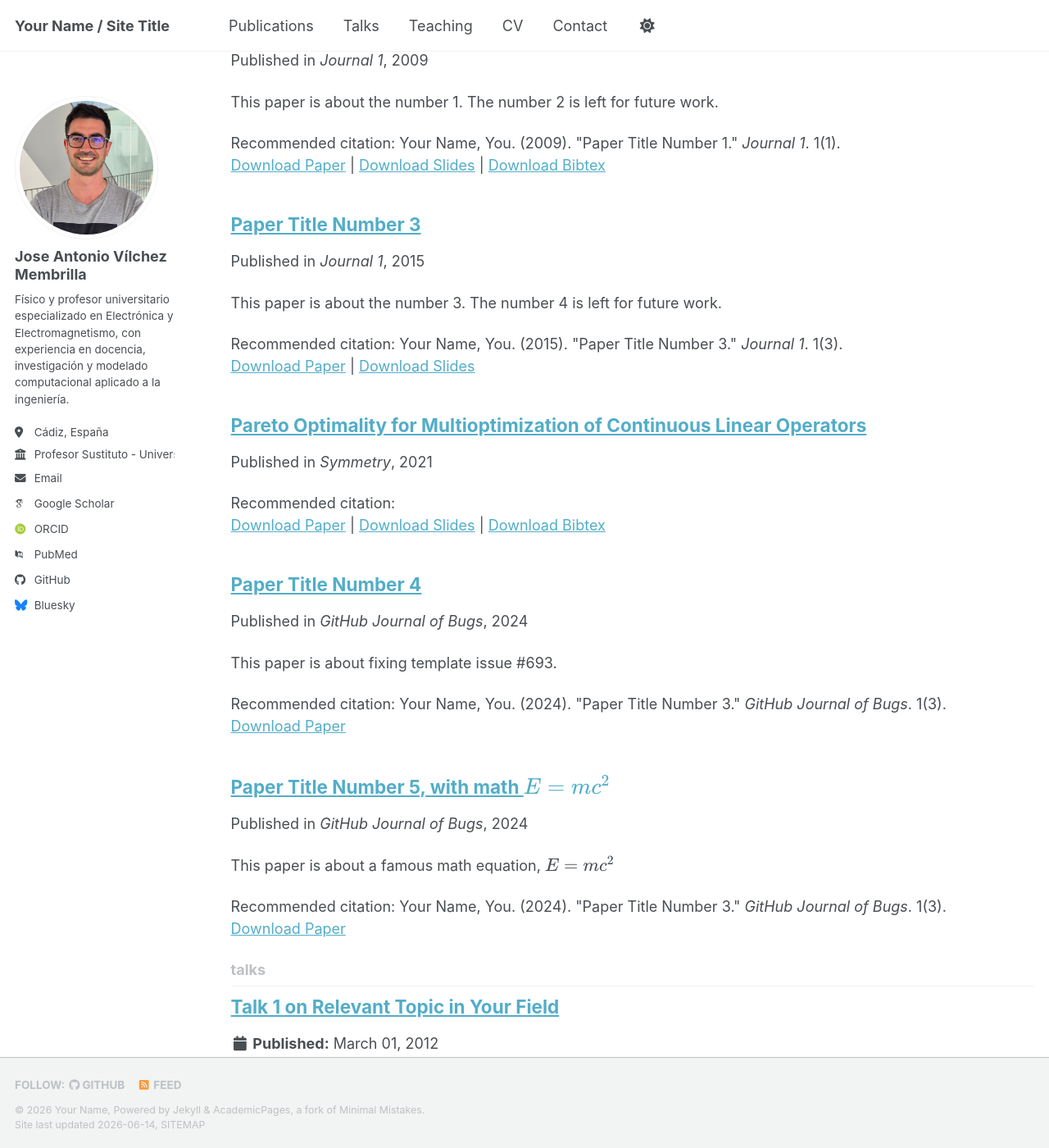
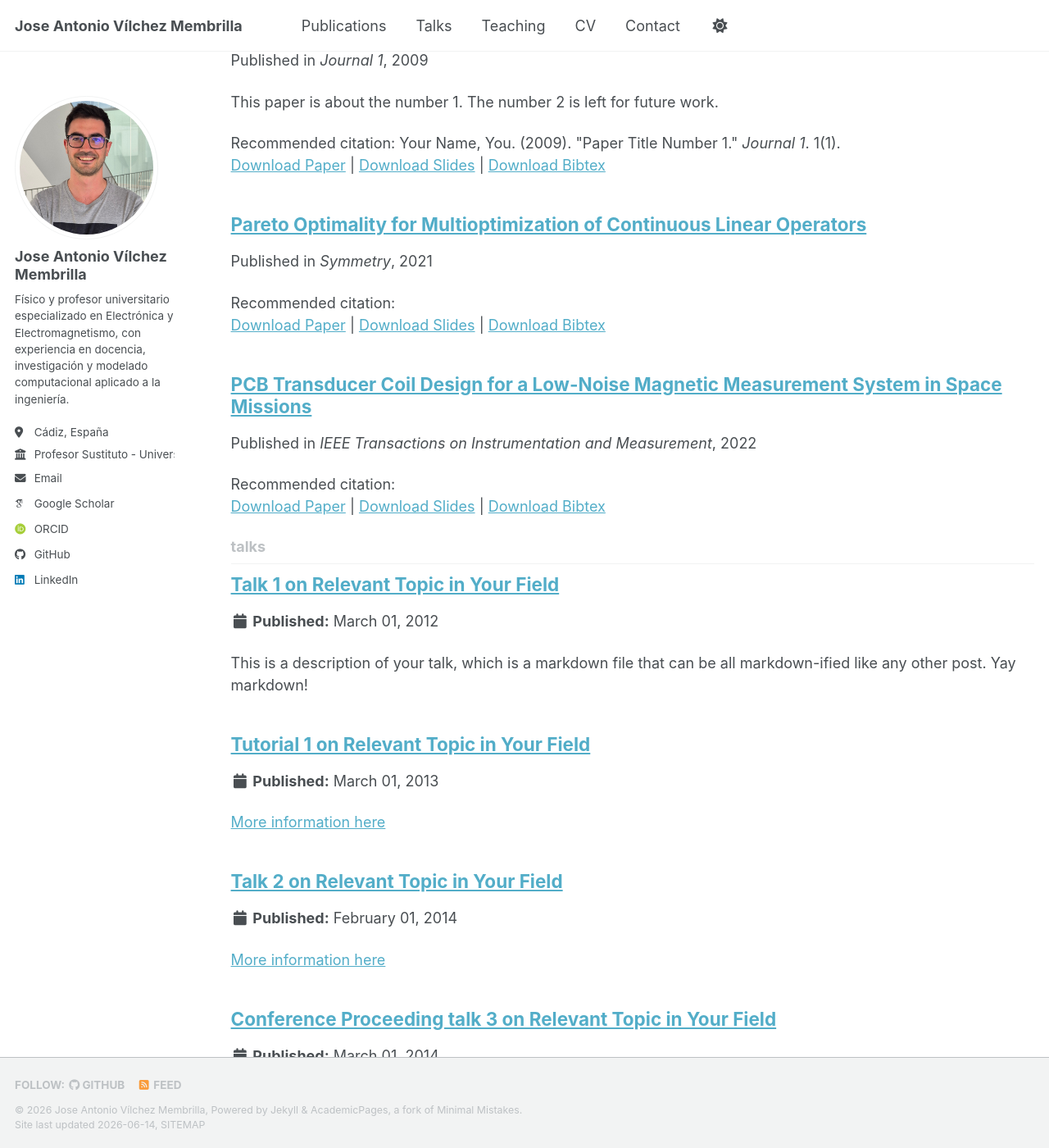
Before and after one commit to joseavilchez/joseavilchez.github.io, a Jekyll site: the page built from _pages/collection-archive.html, in a window 1280 px wide and 1400 px high, scrolled down 1138 px. Shown: the whole window at 82% size. Built offline with Jekyll 4.4.1, drawn with Linux system fonts in a browser that asks for light colours; some web fonts are replaced; a script bundle is joined from its source files by our own code; library files that are not in the unit come from our copies.

```diff
--- a/_config.yml
+++ b/_config.yml
@@ -9,10 +9,10 @@
 # Basic Site Settings
 locale                   : "en-US"
 site_theme               : "default" # The available themes options are "default", "air", "sunrise", "mint", "dirt" and "contrast"
-title                    : "Your Name / Site Title"
+title                    : "Jose Antonio Vílchez Membrilla"
 title_separator          : "-"
-name                     : &name "Your Name"
-description              : &description "Your Name's academic portfolio"   # Update this with a general description of your site, this is the default if not overridden by a page
+name                     : &name "Jose Antonio Vílchez Membrilla"
+description              : &description "Physicist and university lecturer specialized in Electronics and Electromagnetism, with experience in teaching, research, and computational modeling applied to engineering."   # Update this with a general description of your site, this is the default if not overridden by a page
 url                      : https://joseavilchez.github.io # The base hostname & protocol for your site e.g. "https://[your GitHub username].github.io",
                                                            # or if you already have some other page hosted on Github then use "https://[your GitHub username].github.io/[Your Repo Name]"
 baseurl                  : "" # the subpath of your site, e.g. "/blog"
@@ -35,13 +35,13 @@ author:
   # Academic websites
   academia         : # URL
   arxiv            : # URL - Update with the correct link to your profile
-  googlescholar    : "https://scholar.google.com/citations?user=PS_CX0AAAAAJ"
+  googlescholar    : "https://scholar.google.com/citations?user=EUleEycAAAAJ&hl=en"
   inspire-hep      : # URL
   impactstory      : # URL
-  orcid            : "https://orcid.org/yourorcidurl"
+  orcid            : "https://orcid.org/0000-0002-3383-2634"
   semantic         : # URL
   ssrn             : # URL
-  pubmed           : "https://www.ncbi.nlm.nih.gov/pubmed/?term=john+snow"
+  pubmed           : # URL
   researchgate     : # URL
   scopus           : # URL
   zotero           : # URL
@@ -51,13 +51,13 @@ author:
   bitbucket        : # Username - Update with your username on the site
   codepen          : # Username
   dribbble         : # Username
-  github           : "academicpages"
+  github           : "joseavilchez"
   kaggle           : # Username
   stackoverflow    : # User number or user number and name (i.e., use "1" or "1/jeff-atwood")
 
   # Social media
   artstation       : # Username
-  bluesky          : "bsky.app" # Replace this with you Bluesky username
+  bluesky          : # Username
   facebook         : # Username
   flickr           : # Username
   foursquare       : # Username
@@ -66,7 +66,7 @@ author:
   keybase          : # Username
   instagram        : # Username
   lastfm           : # Username
-  linkedin         : # Username
+  linkedin         : "jose-antonio-vilchez-membrilla"
   mastodon         : # URL
   medium           : # URL
   pinterest        : # Username
--- a/_publications/2015-10-01-paper-title-number-3.md
+++ /dev/null
@@ -1,14 +0,0 @@
----
-title: "Paper Title Number 3"
-collection: publications
-category: manuscripts
-permalink: /publication/2015-10-01-paper-title-number-3
-excerpt: 'This paper is about the number 3. The number 4 is left for future work.'
-date: 2015-10-01
-venue: 'Journal 1'
-slidesurl: 'https://academicpages.github.io/files/slides3.pdf'
-paperurl: 'https://academicpages.github.io/files/paper3.pdf'
-citation: 'Your Name, You. (2015). &quot;Paper Title Number 3.&quot; <i>Journal 1</i>. 1(3).'
----
-
-The contents above will be part of a list of publications, if the user clicks the link for the publication than the contents of section will be rendered as a full page, allowing you to provide more information about the paper for the reader. When publications are displayed as a single page, the contents of the above "citation" field will automatically be included below this section in a smaller font.
--- /dev/null
+++ b/_publications/2022_IEEE_Trans.md
@@ -0,0 +1,16 @@
+---
+title: "PCB Transducer Coil Design for a Low-Noise Magnetic Measurement System in Space Missions"
+collection: publications
+category: journal-articles
+permalink: /publication/2022_IEEE_Trans/
+excerpt: ""
+date: 2022-10-28
+venue: "IEEE Transactions on Instrumentation and Measurement"
+paperurl: "https://doi.org/10.1109/TIM.2022.3217843"
+slidesurl: ""
+bibtexurl: ""
+citation: ""
+featured: true
+---
+
+This work studies radiation emission from electrons in multi-periodic undulator magnetic fields, analyzing symmetric, asymmetric and anti-symmetric configurations using generalized Bessel function formalism. The results contribute to the understanding of radiation mechanisms in structured magnetic environments.
--- a/_publications/2025-06-08-paper-title-number-5.md
+++ /dev/null
@@ -1,13 +0,0 @@
----
-title: "Paper Title Number 5, with math $$E=mc^2$$"
-collection: publications
-category: conferences
-permalink: /publication/2024-02-17-paper-title-number-4
-excerpt: 'This paper is about a famous math equation, $$E=mc^2$$'
-date: 2024-02-17
-venue: 'GitHub Journal of Bugs'
-paperurl: 'https://academicpages.github.io/files/paper3.pdf'
-citation: 'Your Name, You. (2024). &quot;Paper Title Number 3.&quot; <i>GitHub Journal of Bugs</i>. 1(3).'
----
-
-Using [MathJax](https://www.mathjax.org/) in the description is supported - $$E=mc^2$$ - however, the use must be mindful that the default delimiters are `$$...$$` and `\\[...\\]` which differs from the `$...$` that is typically expected.
```
Also changed, not shown: _publications/2024-02-17-paper-title-number-4.md (deleted, +0 -13 lines).
